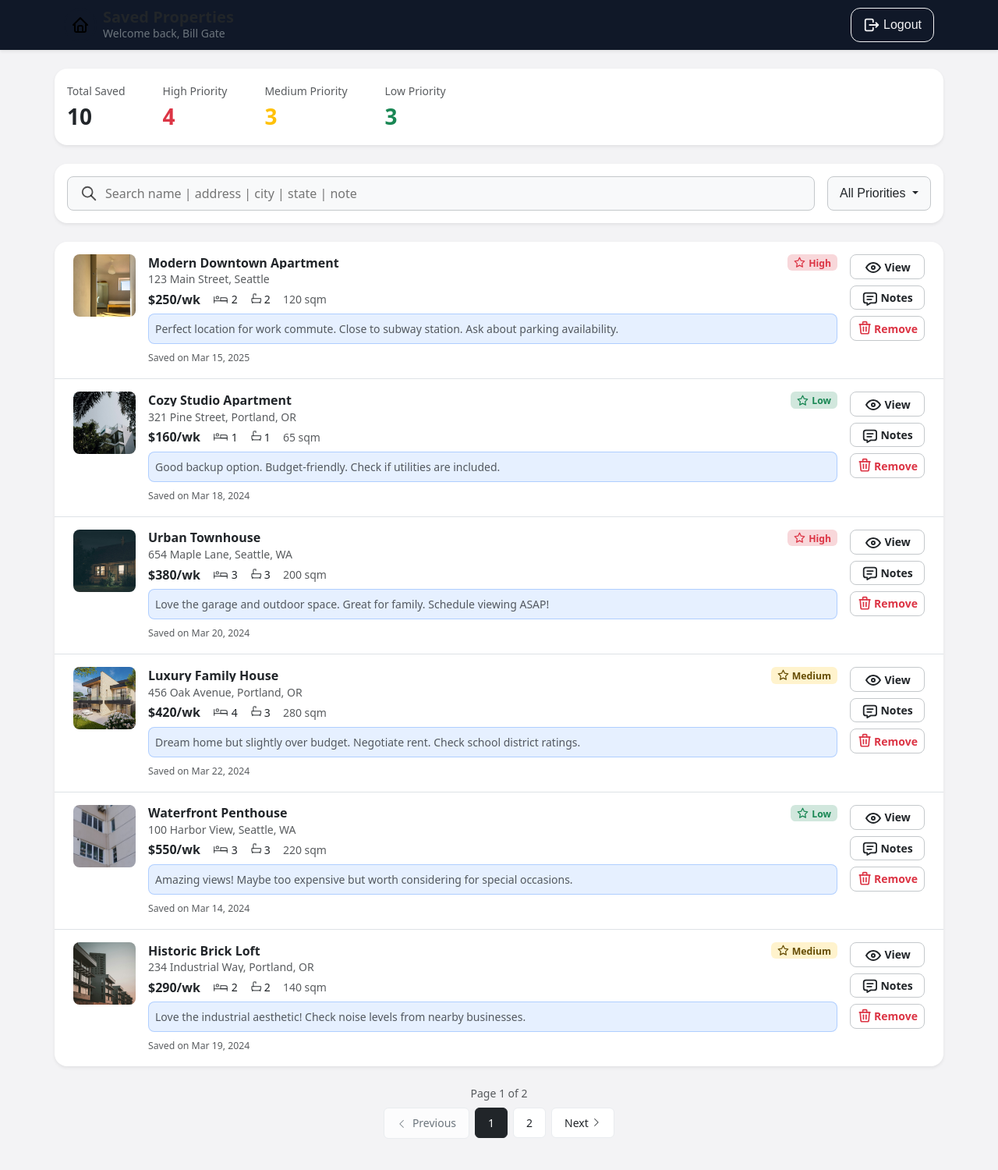
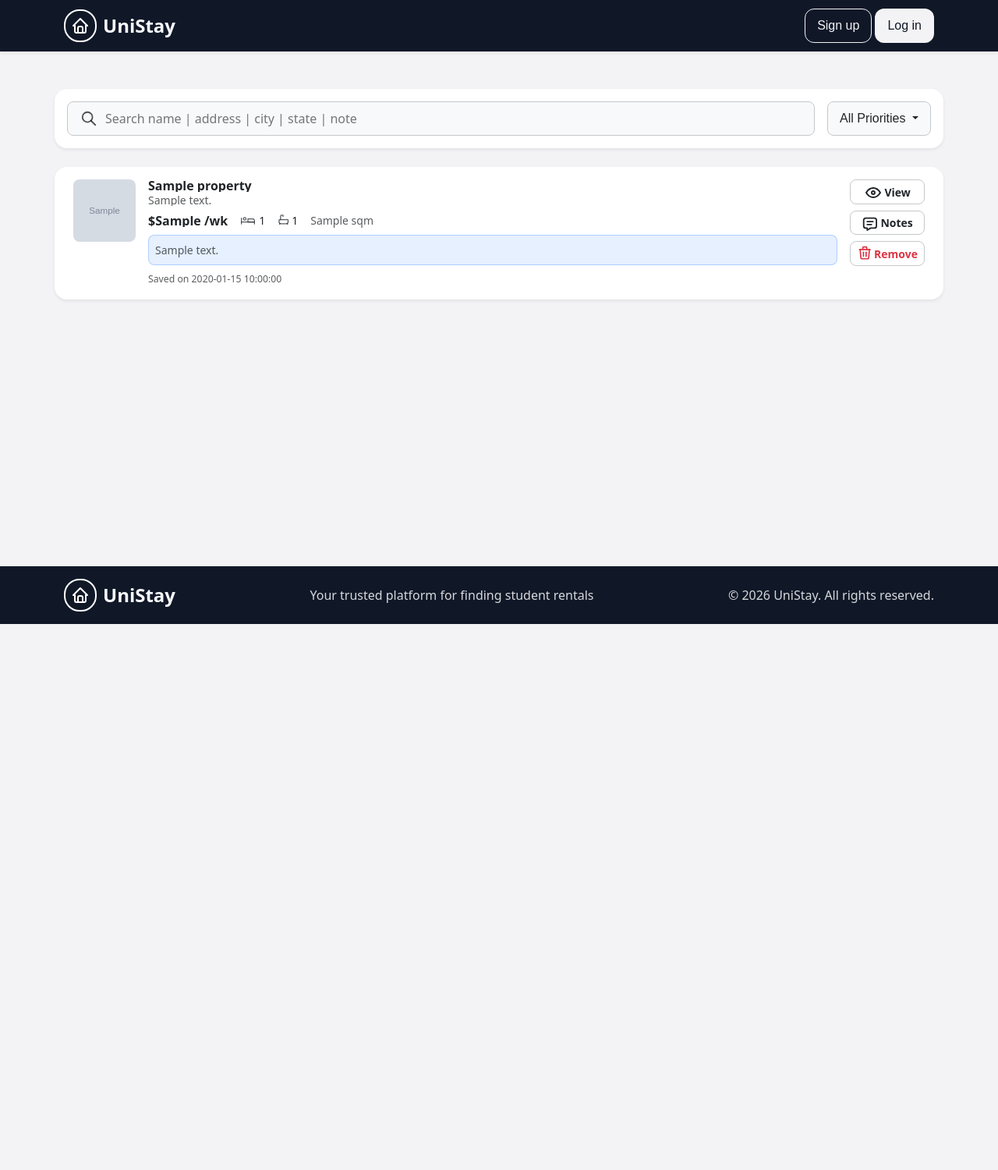
Before and after one commit to ImDuy/IFN582-UniStay, a Flask app: template app/templates/pages/bookmarks.html in a window 1280 px wide. Shown: the whole page at 78% size. After the commit the page ends 800 px from the top, so only its background shows below. Run offline with Flask 3, Linux system fonts and the light colour scheme; the template is opened without the code that fills it: most values are stand-ins (such as "Sample title", 1, 10 or a date in 2020); grey boxes marked "Sample" are stand-in pictures; some libraries are stand-ins or nearby versions.

Commit message:
bookmarks and query

```diff
--- a/app/templates/pages/bookmarks.html
+++ b/app/templates/pages/bookmarks.html
@@ -1,84 +1,8 @@
-<!doctype html>
-<html lang="en">
-  <head>
-    <meta charset="UTF-8" />
-    <meta name="viewport" content="width=device-width, initial-scale=1.0" />
-    <title>Saved Properties</title>
-    <link
-      href="https://cdn.jsdelivr.net/npm/bootstrap@5.3.7/dist/css/bootstrap.min.css"
-      rel="stylesheet"
-      integrity="sha384-
-LN+7fdVzj6u52u30Kp6M/trliBMCMKTyK833zpbD+pXdCLuTusPj697FH4R/5mcr"
-      crossorigin="anonymous"
-    />
-    <link
-      rel="stylesheet"
-      href="https://cdn.jsdelivr.net/npm/bootstrap-icons@1.11.3/font/bootstrap-icons.min.css"
-    />
-    <link rel="stylesheet" href="css/style.css" />
-  </head>
-  <body>
-    <header>
-      <nav class="navbar navbar-expand-xl navbar-light sticky-top shadow-sm">
-        <div class="container">
-          <div class="d-flex align-items-center">
-            <div class="logo_container">
-              <svg
-                xmlns="http://www.w3.org/2000/svg"
-                width="24"
-                height="24"
-                viewBox="0 0 24 24"
-                fill="none"
-                stroke="black"
-                stroke-width="2"
-                stroke-linecap="round"
-                stroke-linejoin="round"
-                class="icon icon-tabler icons-tabler-outline icon-tabler-home"
-              >
-                <path stroke="none" d="M0 0h24v24H0z" fill="none" />
-                <path d="M5 12l-2 0l9 -9l9 9l-2 0" />
-                <path d="M5 12v7a2 2 0 0 0 2 2h10a2 2 0 0 0 2 -2v-7" />
-                <path d="M9 21v-6a2 2 0 0 1 2 -2h2a2 2 0 0 1 2 2v6" />
-              </svg>
-            </div>
-            <div class="ms-2 d-flex flex-column gap-0">
-              <p class="fw-bold fs-5 lh-1 mb-0">Saved Properties</p>
-              <small class="text-secondary">Welcome back, Bill Gate</small>
-            </div>
-          </div>
-
-          <button
-            class="btn d-flex align-items-center gap-1 outlined_btn"
-            type="button"
-          >
-            <svg
-              xmlns="http://www.w3.org/2000/svg"
-              width="22"
-              height="22"
-              viewBox="0 0 24 24"
-              fill="none"
-              stroke="currentColor"
-              stroke-width="2"
-              stroke-linecap="round"
-              stroke-linejoin="round"
-              class="icon icon-tabler icons-tabler-outline icon-tabler-logout"
-            >
-              <path stroke="none" d="M0 0h24v24H0z" fill="none" />
-              <path
-                d="M14 8v-2a2 2 0 0 0 -2 -2h-7a2 2 0 0 0 -2 2v12a2 2 0 0 0 2 2h7a2 2 0 0 0 2 -2v-2"
-              />
-              <path d="M9 12h12l-3 -3" />
-              <path d="M18 15l3 -3" />
-            </svg>
-            Logout
-          </button>
-        </div>
-      </nav>
-    </header>
-
+{% extends "base.html" %}
+{% block main %}
     <main class="py-4">
       <!-- summary section -->
-      <div
+      <!-- <div
         class="container d-flex flex-column flex-sm-row align-items-center gap-3 gap-sm-5 p-3 rounded-4 bg-white shadow-sm"
       >
         <div>
@@ -103,9 +27,11 @@ LN+7fdVzj6u52u30Kp6M/trliBMCMKTyK833zpbD+pXdCLuTusPj697FH4R/5mcr"
             3
           </p>
         </div>
-      </div>
+      </div> -->
 
-      <!-- summary section -->
+      <!-- summary section  end -->
+
+      <!-- searchong bar and filter -->
       <div
         class="container d-flex flex-column flex-sm-row align-items-center gap-2 gap-sm-3 p-3 rounded-4 bg-white shadow-sm mt-4"
       >
@@ -152,13 +78,18 @@ LN+7fdVzj6u52u30Kp6M/trliBMCMKTyK833zpbD+pXdCLuTusPj697FH4R/5mcr"
         </div>
       </div>
 
+      <!-- searchong bar and filter end -->
+
+
       <!-- table section -->
+      {% if Bookmarks %}
+      {% for Bookmark in Bookmarks %}
       <div
         class="container rounded-4 overflow-hidden shadow-sm bg-white mt-4 p-0"
       >
         <div class="hover_item d-flex align-items-start gap-3 px-4 py-3">
           <img
-            src="img/properties_1.jpeg"
+            src="{{ Bookmark.property.image_urls[0] }}"
             id="property_rental_img"
             style="width: 80px"
             class="rounded-3 object-fit-cover"
@@ -168,9 +99,10 @@ LN+7fdVzj6u52u30Kp6M/trliBMCMKTyK833zpbD+pXdCLuTusPj697FH4R/5mcr"
               class="d-flex align-items-center justify-content-between gap-4 mb-1"
             >
               <h6 class="fw-bold mb-0 lh-1 text-truncate">
-                Modern Downtown Apartment
+                {{ Bookmark.property.title}}
               </h6>
-              <div
+              <!-- we don't need rating system -->
+              <!--<div
                 class="d-flex align-items-center gap-1 bg-danger-subtle text-danger rounded-2 px-2"
               >
                 <svg
@@ -191,14 +123,14 @@ LN+7fdVzj6u52u30Kp6M/trliBMCMKTyK833zpbD+pXdCLuTusPj697FH4R/5mcr"
                   />
                 </svg>
                 <small class="mb-0 fw_600" style><small>High</small></small>
-              </div>
+              </div>-->
             </div>
 
             <p class="small text-muted lh-1 mb-2 text-truncate">
-              123 Main Street, Seattle
+              {{ Bookmark.property.address}}
             </p>
             <div class="d-flex align-items-center gap-3 mb-2">
-              <h6 class="fw-bold mb-0 lh-1 text-truncate">$250/wk</h6>
+              <h6 class="fw-bold mb-0 lh-1 text-truncate">${{ Bookmark.property.rent_per_week}} /wk</h6>
               <span class="small d-flex align-items-center gap-1"
                 ><svg
                   xmlns="http://www.w3.org/2000/svg"
@@ -218,7 +150,7 @@ LN+7fdVzj6u52u30Kp6M/trliBMCMKTyK833zpbD+pXdCLuTusPj697FH4R/5mcr"
                   <path d="M2 8v9" />
                   <path d="M12 14h10v-2a3 3 0 0 0 -3 -3h-7v5" />
                 </svg>
-                2</span
+                {{ Bookmark.property.bedroom_count}}</span
               >
               <span class="small d-flex align-items-center"
                 ><svg
@@ -241,19 +173,20 @@ LN+7fdVzj6u52u30Kp6M/trliBMCMKTyK833zpbD+pXdCLuTusPj697FH4R/5mcr"
                   <path d="M4 21l1 -1.5" />
                   <path d="M20 21l-1 -1.5" />
                 </svg>
-                2</span
+                {{ Bookmark.property.bathroom_count}}</span
               >
-              <small class="text-muted">120 sqm</small>
+              <small class="text-muted">{{ Bookmark.property.living_area}} sqm</small>
             </div>
+            {% if Bookmark.note %}
             <div
               class="p-2 bg-primary bg-opacity-10 border border-primary border-opacity-25 rounded-3 small text-muted mb-1"
             >
-              Perfect location for work commute. Close to subway station. Ask
-              about parking availability.
+              {{ Bookmark.note}}
             </div>
-
+            {% endif %}
+            <!-- @@@@@@ Saved on Mar 15, 2025 should we show the date in this formate?-->
             <small class="text-muted"
-              ><small>Saved on Mar 15, 2025</small></small
+              ><small>Saved on {{ Bookmark.created_at}}</small></small
             >
           </div>
 
@@ -334,6 +267,8 @@ LN+7fdVzj6u52u30Kp6M/trliBMCMKTyK833zpbD+pXdCLuTusPj697FH4R/5mcr"
           </div>
         </div>
 
+        <!-- mock data -->
+        <!--
         <div
           class="hover_item d-flex align-items-start gap-3 px-4 py-3 border-top"
         >
@@ -1202,11 +1137,17 @@ LN+7fdVzj6u52u30Kp6M/trliBMCMKTyK833zpbD+pXdCLuTusPj697FH4R/5mcr"
               <small class="d-none d-md-inline fw_600">Remove</small>
             </button>
           </div>
-        </div>
+        </div> -->
+        <!-- mock data end -->
+
+
       </div>
+      {% endfor %}
+      {% endif %}
+
 
       <!-- pagination -->
-      <div class="d-flex flex-column align-items-center mt-4">
+      <!-- <div class="d-flex flex-column align-items-center mt-4">
         <small class="text-muted mb-2">Page 1 of 2</small>
 
         <nav>
@@ -1246,8 +1187,114 @@ LN+7fdVzj6u52u30Kp6M/trliBMCMKTyK833zpbD+pXdCLuTusPj697FH4R/5mcr"
             </li>
           </ul>
         </nav>
-      </div>
+      </div> -->
+      <!-- pagination -->
+
     </main>
+{% endblock %}
+
+
+<!--
+<!doctype html>
+<html lang="en">
+  <head>
+    <meta charset="UTF-8" />
+    <meta name="viewport" content="width=device-width, initial-scale=1.0" />
+    <title>Saved Properties</title>
+    <link
+      href="https://cdn.jsdelivr.net/npm/bootstrap@5.3.7/dist/css/bootstrap.min.css"
+      rel="stylesheet"
+      integrity="sha384-
+      LN+7fdVzj6u52u30Kp6M/trliBMCMKTyK833zpbD+pXdCLuTusPj697FH4R/5mcr"
+      crossorigin="anonymous"
+    />
+    <link
+      rel="stylesheet"
+      href="https://cdn.jsdelivr.net/npm/bootstrap-icons@1.11.3/font/bootstrap-icons.min.css"
+    />
+    <link rel="stylesheet" href="css/style.css" />
+  </head>
+  <body>
+    <header>
+      <nav class="navbar navbar-expand-xl navbar-light sticky-top shadow-sm">
+        <div class="container">
+          <div class="d-flex align-items-center">
+            <div class="logo_container">
+              <svg
+                xmlns="http://www.w3.org/2000/svg"
+                width="24"
+                height="24"
+                viewBox="0 0 24 24"
+                fill="none"
+                stroke="black"
+                stroke-width="2"
+                stroke-linecap="round"
+                stroke-linejoin="round"
+                class="icon icon-tabler icons-tabler-outline icon-tabler-home"
+              >
+                <path stroke="none" d="M0 0h24v24H0z" fill="none" />
+                <path d="M5 12l-2 0l9 -9l9 9l-2 0" />
+                <path d="M5 12v7a2 2 0 0 0 2 2h10a2 2 0 0 0 2 -2v-7" />
+                <path d="M9 21v-6a2 2 0 0 1 2 -2h2a2 2 0 0 1 2 2v6" />
+              </svg>
+            </div>
+            <div class="ms-2 d-flex flex-column gap-0">
+              <p class="fw-bold fs-5 lh-1 mb-0">Saved Properties</p>
+              <small class="text-secondary">Welcome back, Bill Gate</small>
+            </div>
+          </div>
+
+          <button
+            class="btn d-flex align-items-center gap-1 outlined_btn"
+            type="button"
+          >
+            <svg
+              xmlns="http://www.w3.org/2000/svg"
+              width="22"
+              height="22"
+              viewBox="0 0 24 24"
+              fill="none"
+              stroke="currentColor"
+              stroke-width="2"
+              stroke-linecap="round"
+              stroke-linejoin="round"
+              class="icon icon-tabler icons-tabler-outline icon-tabler-logout"
+            >
+              <path stroke="none" d="M0 0h24v24H0z" fill="none" />
+              <path
+                d="M14 8v-2a2 2 0 0 0 -2 -2h-7a2 2 0 0 0 -2 2v12a2 2 0 0 0 2 2h7a2 2 0 0 0 2 -2v-2"
+              />
+              <path d="M9 12h12l-3 -3" />
+              <path d="M18 15l3 -3" />
+            </svg>
+            Logout
+          </button>
+        </div>
+      </nav>
+    </header>
+
+
+
+
+
+
+
+
+
+
+
+
+
+
+
+
+
+
+
+
+
+
+
 
     <script
       src="https://cdn.jsdelivr.net/npm/bootstrap@5.0.2/dist/js/bootstrap.bundle.min.js"
@@ -1255,4 +1302,4 @@ LN+7fdVzj6u52u30Kp6M/trliBMCMKTyK833zpbD+pXdCLuTusPj697FH4R/5mcr"
       crossorigin="anonymous"
     ></script>
   </body>
-</html>
+</html> -->
```
Also changed, not shown: app/bookmarks/views.py (+46 -0 lines), app/db.py (+43 -0 lines).
